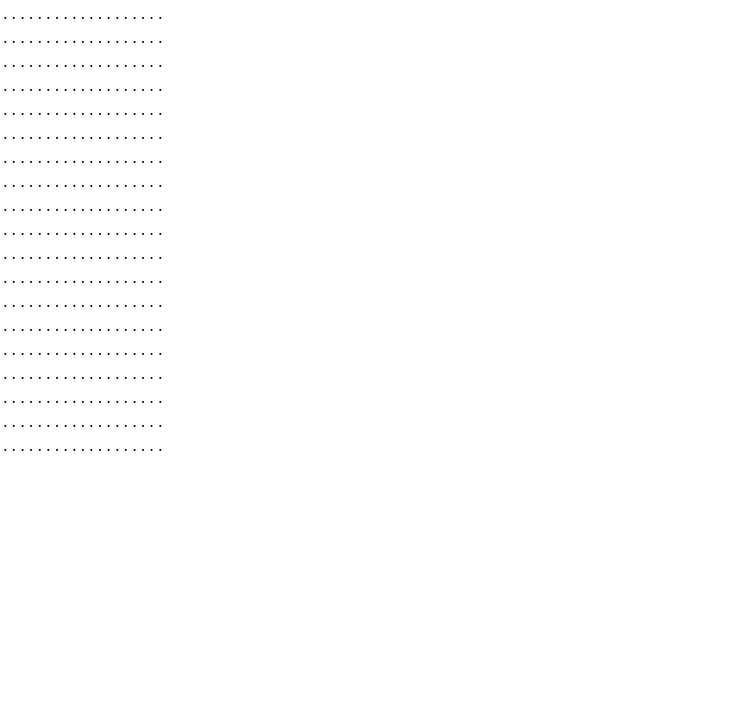
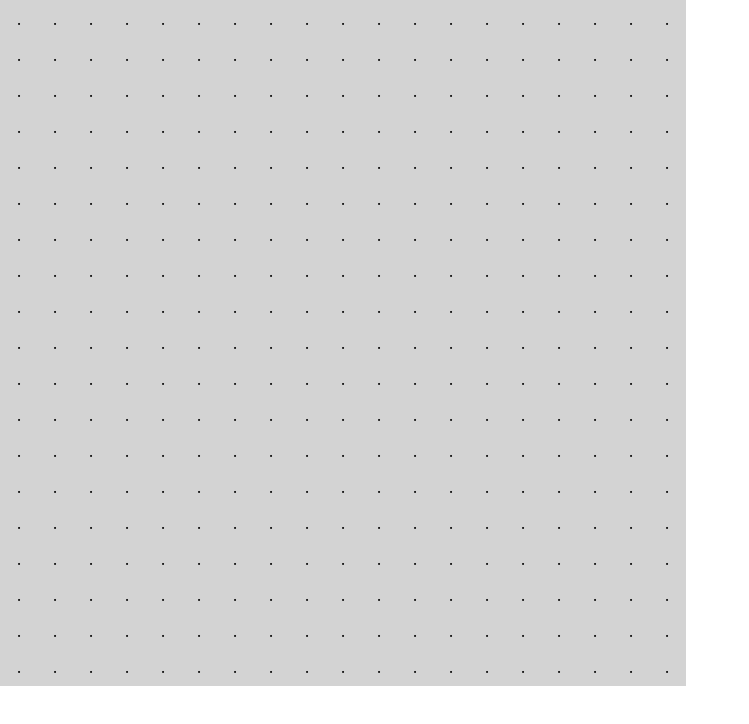
Before and after one commit to ForrestWeiswolf/react-go, a React (Create React App) app: page / in a window 1280 px wide. Shown: the top 724 px of the page, without its empty margins (0-749 px from the left). Built offline with nearby package versions, Linux system fonts and the light colour scheme.

Commit message:
Add basic styling to board

```diff
--- /dev/null
+++ b/src/Board.css
@@ -0,0 +1,7 @@
+table {
+  background-color: lightgray;
+}
+td {
+  width: 2em;
+  height: 2em;
+}
--- a/src/Board.js
+++ b/src/Board.js
@@ -1,3 +1,5 @@
+import './Board.css';
+
 function Board() {
   const state = Array(19).fill(
     Array(19).fill(null)
```
